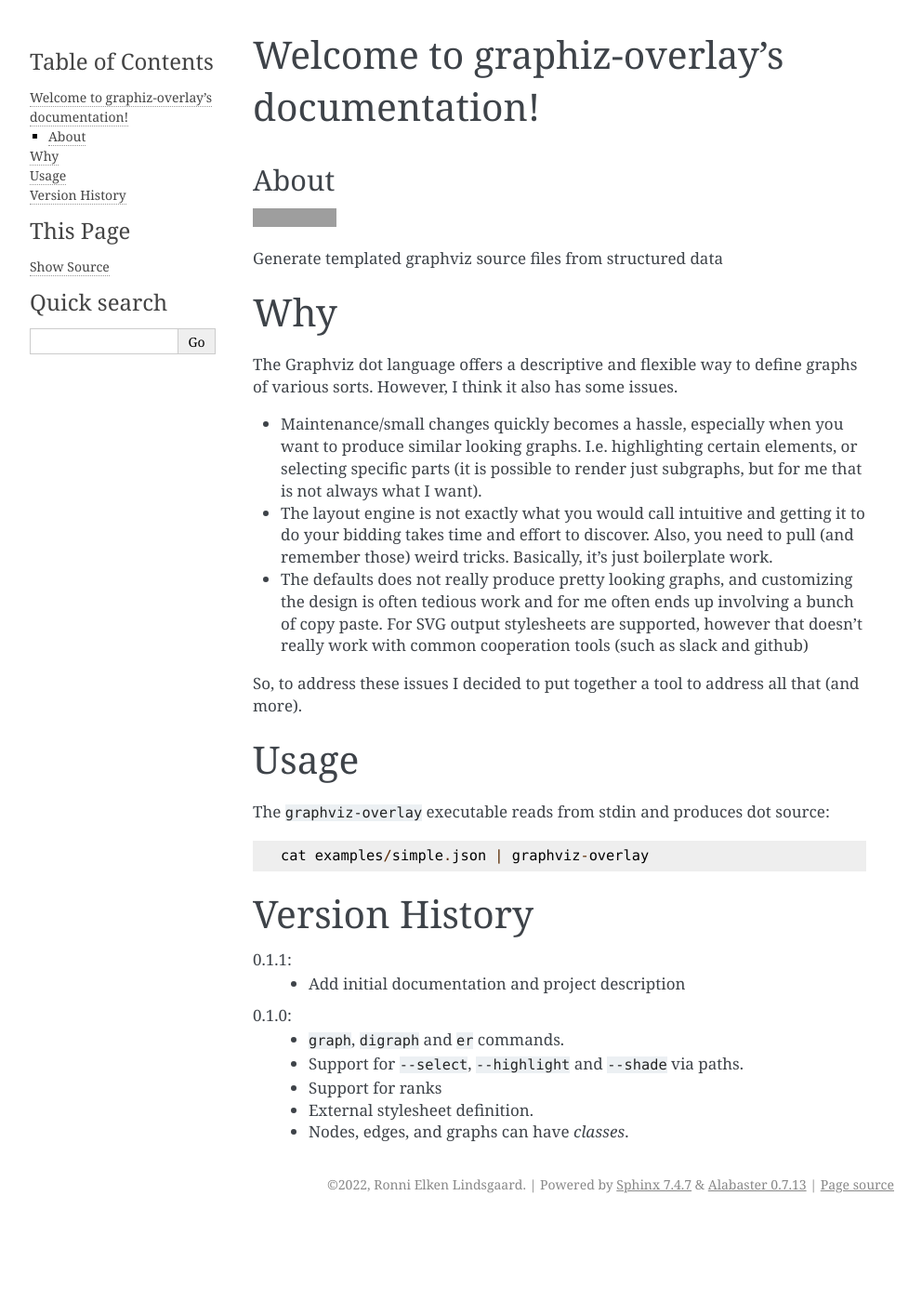
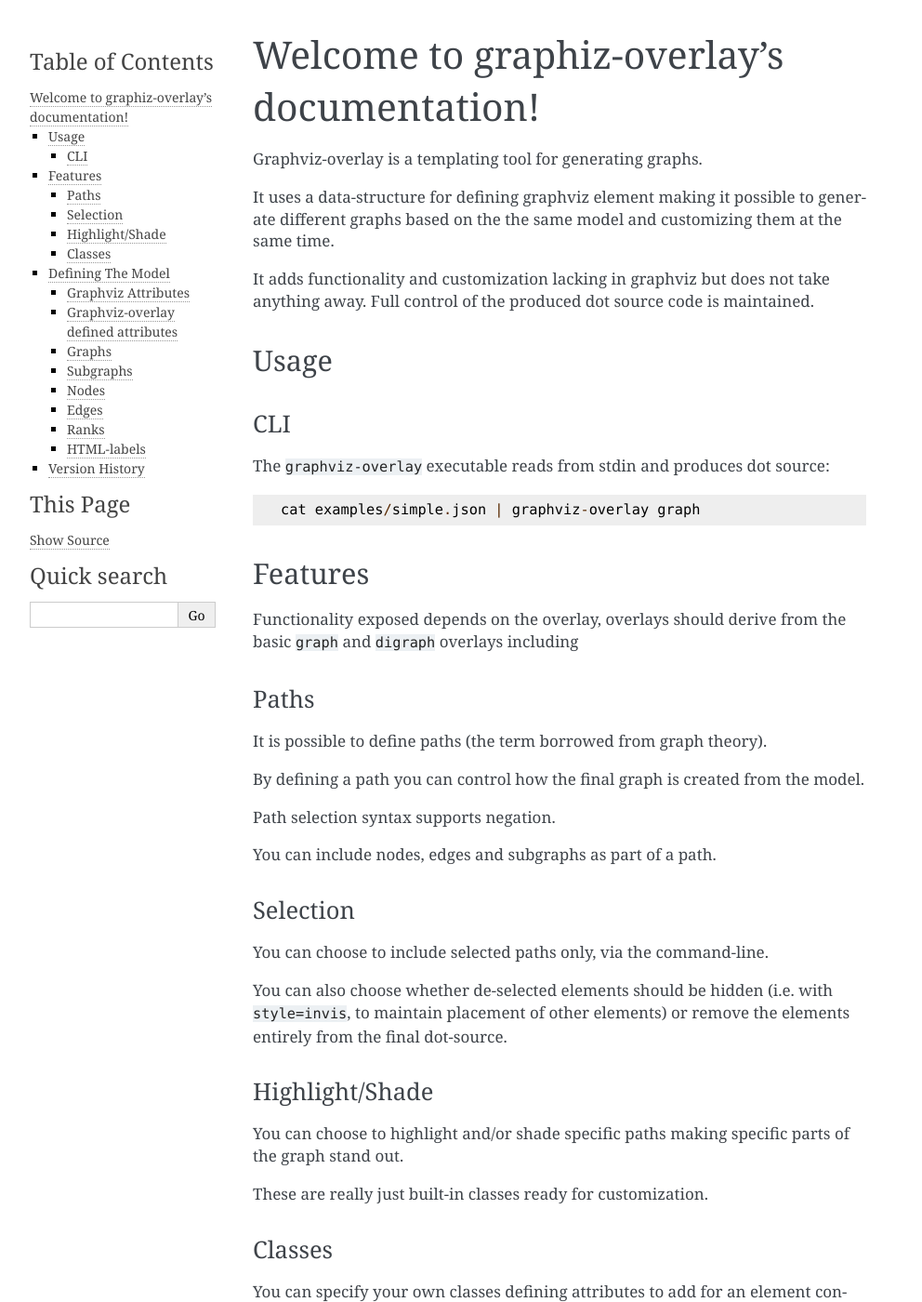
Before and after one commit to rlindsgaard/graphviz-overlay, a Sphinx documentation site: the page built from docs/index.rst, in a window 1280 px wide and 1400 px high. Shown: the whole window at 93% size, without its empty margins (148-1140 px from the left). Built offline with Sphinx 7.4.7, drawn with Linux system fonts in a browser that asks for light colours; pages that are not in the unit, such as notebooks, are missing from menus; some of the changed text lies outside the part shown; grey boxes are pictures that could not be loaded.

Commit message:
Add a bunch of documentation

```diff
--- a/README.rst
+++ b/README.rst
@@ -1,63 +1,9 @@
-#####
-About
-#####
+################
+graphviz-overlay
+################
 
 .. image:: https://readthedocs.org/projects/graphviz-overlay/badge/?version=latest
   :target: https://graphviz-overlay.readthedocs.io/en/latest/?badge=latest
   :alt: Documentation Status
 
-Generate templated graphviz source files from structured data
-
-Why
-===
-
-The Graphviz dot language offers a descriptive and flexible way
-to define graphs of various sorts. However, I think it also has
-some issues.
-
-- Maintenance/small changes quickly becomes a hassle, especially
-  when you want to produce similar looking graphs. I.e. highlighting
-  certain elements, or selecting specific parts (it is possible
-  to render just subgraphs, but for me that is not always what
-  I want).
-
-- The layout engine is not exactly what you would call intuitive
-  and getting it to do your bidding takes time and effort to
-  discover. Also, you need to pull (and remember those) weird
-  tricks. Basically, it's just boilerplate work.
-
-- The defaults does not really produce pretty looking graphs, and
-  customizing the design is often tedious work and for me often
-  ends up involving a bunch of copy paste. For SVG output
-  stylesheets are supported, however that doesn't really work
-  with common cooperation tools (such as slack and github)
-
-So, to address these issues I decided to put together a tool
-to address all that (and more).
-
-
-Usage
-=====
-
-CLI
----
-
-The ``graphviz-overlay`` executable reads from stdin and produces
-dot source::
-
-    cat examples/simple.json | graphviz-overlay
-
-
-Version History
-===============
-
-0.1.1:
-  - Add initial documentation and project description
-
-0.1.0:
-  - ``graph``, ``digraph`` and ``er`` commands.
-  - Support for ``--select``, ``--highlight`` and ``--shade``
-    via paths.
-  - Support for ranks
-  - External stylesheet definition.
-  - Nodes, edges, and graphs can have `classes`.
+.. include:: docs/about.txt
--- /dev/null
+++ b/docs/about.txt
@@ -0,0 +1,294 @@
+
+Graphviz-overlay is a templating tool for generating graphs.
+
+It uses a data-structure for defining graphviz element making
+it possible to generate different graphs based on the  the same
+model and customizing them at the same time.
+
+It adds functionality and customization lacking in graphviz but
+does not take anything away. Full control of the produced dot
+source code is maintained.
+
+Usage
+=====
+
+CLI
+---
+
+The ``graphviz-overlay`` executable reads from stdin and produces
+dot source::
+
+    cat examples/simple.json | graphviz-overlay graph
+
+
+Features
+========
+
+Functionality exposed depends on the overlay, overlays should
+derive from the basic ``graph`` and ``digraph`` overlays including
+
+Paths
+-----
+
+It is possible to define paths (the term borrowed from graph theory).
+
+By defining a path you can control how the final graph is created from
+the model.
+
+Path selection syntax supports negation.
+
+You can include nodes, edges and subgraphs as part of a path.
+
+
+Selection
+---------
+
+You can choose to include selected paths only, via the command-line.
+
+You can also choose whether de-selected elements should be hidden
+(i.e. with ``style=invis``, to maintain placement of other elements)
+or remove the elements entirely from the final dot-source.
+
+
+Highlight/Shade
+------------------
+
+You can choose to highlight and/or shade specific paths making
+specific parts of the graph stand out.
+
+These are really just built-in classes ready for customization.
+
+
+Classes
+-------
+
+You can specify your own classes defining attributes to add for an
+element containing that class.
+
+Classes are defined as part of the model or as a separate `stylesheet`.
+
+
+Defining The Model
+==================
+
+Graphviz Attributes
+-------------------
+
+You define graphviz attributes directly on an element as
+dictionary elements ``"attr": "value"``.
+
+They will be added to the element in the final dot-source. Only
+attributes applicable for an element will be added.
+Special rules apply for:
+
+style:
+  The value needs to be defined as a list. Order of application
+  is respected and is maintained as a set. If added as part of a
+  class, the last definition wins.
+
+rank:
+  Ranks are interpreted differently as they are treated as first
+  class elements. See :ref:`ranks_detailed`
+
+
+.. _graphviz-overlay_attributes:
+
+Graphviz-overlay defined attributes
+-----------------------------------
+
+visible (bool):
+  Indicates whether the element should be displayed. Translates into
+  ``style=invis`` false.
+  If used on a graph, subgraphs will still be displayed (contrary to
+  graphviz behaviour)
+
+  .. note::
+    You can still set::
+
+      "style": ["invis"]
+
+    if you want that behaviour.
+
+cluster (bool):
+  Applies to subgraphs only. Renders the graph as a cluster similar to
+  prefix the subgraph name with ``cluster_``.
+
+paths list(str):
+  A list of paths the element is included in (i.e. an element can be part
+  of several paths)
+
+
+.. _graph_model:
+
+Graphs
+------
+::
+
+    {
+        "nodes": {
+            ...
+        },
+        "edges": {
+            ...
+        },
+        "subgraphs": {
+            ...
+        },
+        "ranks": {
+            ...
+        },
+        "styles": {
+            ...
+        }
+        "graph": {
+
+        },
+        "node": {
+
+        },
+        "edge": {
+
+        }
+    }
+
+Whether it produced a graph or a digraph is decided by what overlay
+you use.
+
+
+Subgraphs
+---------
+
+The dictionary key defines the subgraph name. The value follows
+the :ref:`graph_model` structure recursively.::
+
+  "subgraphs": {
+      "mysubgraph": {
+          "nodes": {
+              ...
+          },
+          "edges": {
+              ...
+          }
+          "subgraphs": {
+              "mysubsubgraph": {
+                  ...
+              }
+          }
+      }
+  }
+
+  - Defining subgraphs you automatically create a path. Subgraph paths
+    are delimited with ".". In the example you can choose "mysubgraph"
+    or "mysubgraph.mysubsubgraph"
+
+  - The label is not inherited by a parent graph (but is set to '') by
+    default.
+
+  - You create a cluster either by naming it with the cluster prefix (
+    in that case you need to include it in the path) or by using `cluster`
+    as defined in :ref:`graphviz-overlay_attributes`
+
+  .. note::
+
+    ``"styles":`` are currently only interpreted from the main graph.
+
+
+Nodes
+-----
+
+The dictionary key defines the node name, this is used when defining
+edges.
+
+::
+
+    "nodes": {
+        "name": {
+            "attr": "value",
+            "classes": [...]
+        }
+        ...
+    }
+
+
+Edges
+-----
+A list of dictionaries
+
+::
+
+    "edges": [
+        {
+            "from": "node1",
+            "to": "node2"
+        }
+    ]
+
+
+.. _ranks_detailed:
+
+Ranks
+-----
+
+Ranks only apply to nodes. You define a rank with a label::
+
+  "rank": "myrank"
+
+on the graph or subgraph you define where the rank is defined.::
+
+  "ranks": {
+      "myrank": "same"
+  }
+
+key is the label you chose, the value is either "same", "min" or "max".
+
+.. tip::
+  You can choose to rank nodes the same between subgraphs, remember
+  to add ``"newrank": True`` to the main graph though.
+
+
+HTML-labels
+-----------
+
+You can add html-like labels how you usually would define the label.
+
+Tables are supported via giving the label a dictionary value::
+
+    "label": {
+        "border": "1",
+        "trs": [
+            [
+                {
+                    "colspan": "2",
+                    "value": "Record"
+                }
+            ],
+            [
+                {
+                    "port": "p0",
+                    "value": "foo"
+                },
+                {
+                    "port": "p1",
+                    "value": "bar"
+                }
+            ]
+        ]
+    }
+
+All the html attributes are supported and are parsed as part of
+the html.
+
+
+Version History
+===============
+
+0.1.1:
+  - Add initial documentation and project description
+
+0.1.0:
+  - ``graph``, ``digraph`` and ``er`` commands.
+  - Support for ``--select``, ``--highlight`` and ``--shade``
+    via paths.
+  - Support for ranks
+  - External stylesheet definition.
+  - Nodes, edges, and graphs can have `classes`.
```
Also changed, not shown: docs/examples/index.rst (added, +43 -0 lines), docs/index.rst (+5 -2 lines), docs/examples/cluster.png (added), docs/examples/er.png (added), 3 other files.
